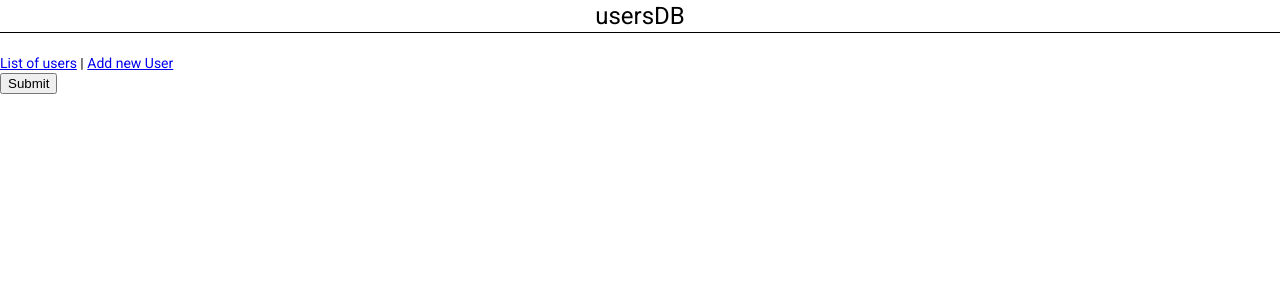
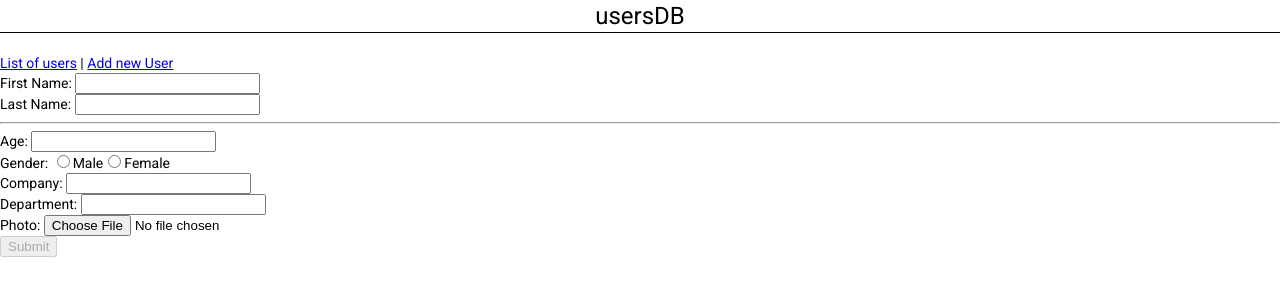
Before and after one commit to Pavel-chemist/usersDB, an Angular app: page /add-user-form in a window 1280 px wide. Shown: the top 300 px of the page. Built offline with nearby package versions, Linux system fonts and the light colour scheme.

Commit message:
adding form

```diff
--- a/src/app/route-components/add-user-form/add-user-form.component.html
+++ b/src/app/route-components/add-user-form/add-user-form.component.html
@@ -11,18 +11,42 @@
     photoUrl: string;
 } -->
 
-<!-- <div>
-    <span>Name: </span>
-    <input type="text" [formControl]="name">
-</div>
+<form [formGroup]="AddUser" (ngSubmit)="onSubmit()">
+    <div formGroupName="name">
+        <label>First Name:
+            <input type="text" formControlName="first">
+        </label>
+        <br/>
+        <label>Last Name:
+            <input type="text" formControlName="last">
+        </label>
+    </div>
+    <hr/>
+    <label>Age:
+        <input type="text" formControlName="age">
+    </label>
+    <br/>
+    <label>Gender:
+        <input type="radio" value=true formControlName="isMale" id="male">
+        <label for="male">Male</label>
+        <input type="radio" value=false formControlName="isMale" id="female">
+        <label for="female">Female</label>
+    </label>
+    <br/>
+    <label>Company:
+        <input type="text" formControlName="company">
+    </label>
+    <br/>
+    <label>Department:
+        <input type="text" formControlName="department">
+    </label>
+    <br/>
+    <label>Photo:
+        <input type="file" formControlName="photoUrl">
+    </label>
+    <br/>
+    <button type="submit" [disabled]="!AddUser.valid">Submit</button>
+</form>
 
-<form [formGroup]="fullName">
-    <label>First Name:
-        <input type="text" formControlName="firstName">
-    </label>
-    <label>Last Name:
-        <input type="text" formControlName="lastName">
-    </label>
-</form> -->
 
-<input type="button" value="Submit" (click)="onSubmit()">
+<!-- <input type="button" value="Submit" (click)="onSubmit()"> -->
--- a/src/app/route-components/add-user-form/add-user-form.component.ts
+++ b/src/app/route-components/add-user-form/add-user-form.component.ts
@@ -1,5 +1,6 @@
 import { Component, OnInit } from '@angular/core';
-import { FormControl, FormGroup } from '@angular/forms';
+import { FormControl, FormGroup, Validators } from '@angular/forms';
+import { User } from 'src/app/Modules/shared/Interfaces/user.interface';
 
 @Component({
   selector: 'app-add-user-form',
@@ -8,41 +9,57 @@ import { FormControl, FormGroup } from '@angular/forms';
 })
 export class AddUserFormComponent implements OnInit {
 
+  public newUser: User =
+  {
+    userId: 0,
+    name: {
+        first: '',
+        last: ''
+    },
+    age: 0,
+    isMale: true,
+    company: '',
+    department: '',
+    photoUrl: ''
+  };
+
   constructor() { }
 
   ngOnInit(): void {
   }
 
-  public name = new FormControl('');
 
-  public fullName = new FormGroup(
-    {
-      firstName: new FormControl(''),
-      lastName: new FormControl('')
-    }
-  );
+public AddUser = new FormGroup(
+  {
+    name: new FormGroup(
+      {
+        first: new FormControl('', Validators.required ),
+        last: new FormControl('', Validators.required)
+      }),
+    age: new FormControl('', [Validators.required, Validators.min(5), Validators.max(120)]),
+    isMale: new FormControl('', Validators.required ),
+    company: new FormControl(''),
+    department: new FormControl(''),
+    photoUrl: new FormControl('')
+  });
 
   public onSubmit()
   {
-    console.log(this.name.value);
-    console.log(`Full name is ${this.fullName.value.firstName} ${this.fullName.value.lastName}`);
+    this.newUser =
+    {
+      userId: 0,
+      name: {
+          first: this.AddUser.value.name.first,
+          last: this.AddUser.value.name.last
+      },
+      age: this.AddUser.value.age,
+      isMale: this.AddUser.value.isMale,
+      company:  this.AddUser.value.company ? this.AddUser.value.company : 'none',
+      department: this.AddUser.value.department ? this.AddUser.value.department: 'none',
+      photoUrl: this.AddUser.value.photoUrl ? this.AddUser.value.photoUrl : 'assets/placeholder.jpg'
+    }
+
+    console.log(this.newUser);
   }
 
-  /*
-  export interface User {
-    userId: number;
-    name: {
-        first: string;
-        last: string;
-    },
-    age: number;
-    isMale: boolean;
-    company: string;
-    department: string;
-    photoUrl: string;
 }
-*/
-
-
-
-}
```
